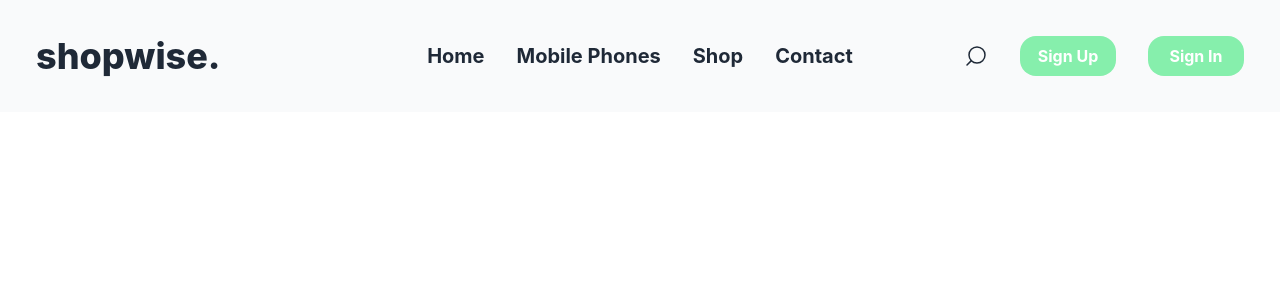
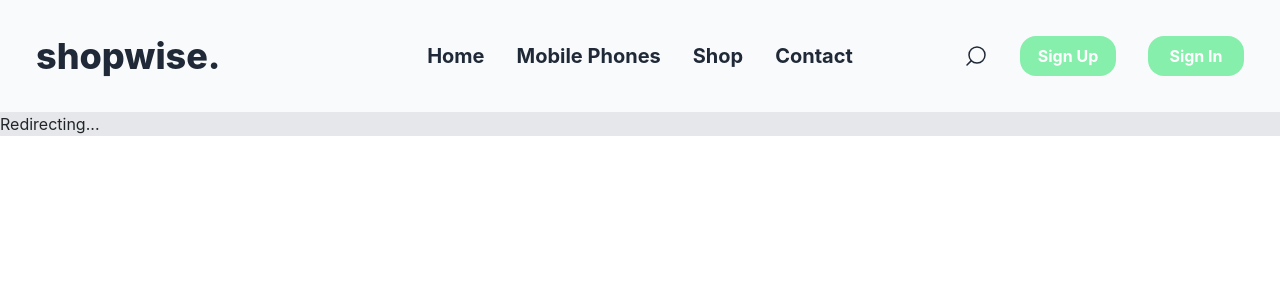
Before and after one commit to shefihu/shopwise, a React (Create React App) app: page /callback in a window 1280 px wide. Shown: the top 300 px of the page. Built offline with nearby package versions, Linux system fonts and the light colour scheme.

Commit message:
callback

```diff
--- a/src/App.js
+++ b/src/App.js
@@ -4,6 +4,7 @@ import Login from "./auth/Login";
 import Register from "./auth/Register";
 import Navbar from "./components/Navbar";
 import ScrolltoTop from "./components/ScrolltoTop";
+import Callbac from "./page/Callbac";
 import Home from "./page/Home";
 // import auth from "./firebase/utils";
 function App() {
@@ -24,6 +25,7 @@ function App() {
           }
         />
 
+        <Route path="callback" element={<Callbac />} />
         <Route path="login" element={<Login />} />
         <Route path="register" element={<Register />} />
       </Routes>
--- /dev/null
+++ b/src/page/Callbac.js
@@ -0,0 +1,7 @@
+import React from "react";
+
+const Callbac = () => {
+  return <div>Redirecting...</div>;
+};
+
+export default Callbac;
```
